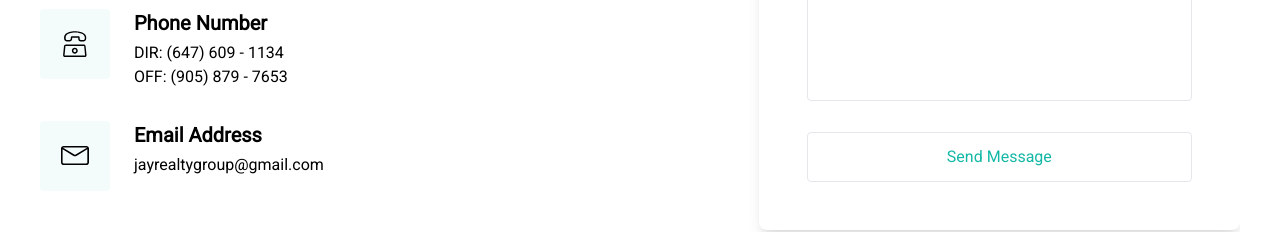
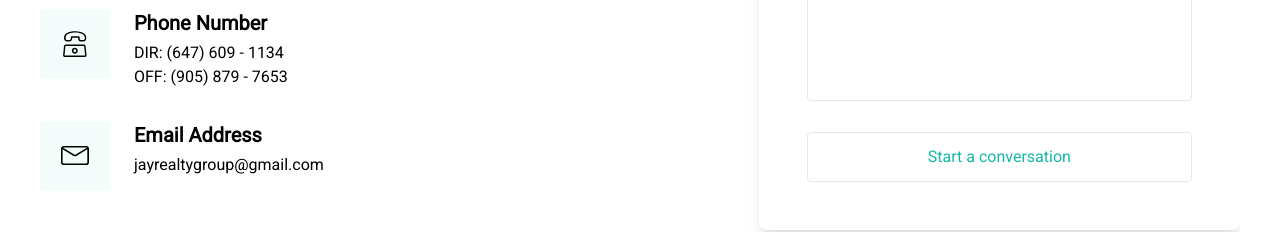
Before and after one commit to abrarmurad416/jayrealestate, a React (Create React App) app: page / in a window 1280 px wide. Shown: the part 2380-2612 px from the top of the page. Built offline with nearby package versions, Linux system fonts and the light colour scheme.

Commit message:
message changed

```diff
--- a/src/components/Contact/Contact.js
+++ b/src/components/Contact/Contact.js
@@ -129,7 +129,7 @@ const Contact = () => {
                                             type="submit"
                                             class="bg-primary border-primary w-full rounded border p-3 text-teal-500 transition hover:bg-opacity-90 hover:bg-teal-500 hover:text-white"
                                         >
-                                            Send Message
+                                            Start a conversation
                                         </button>
                                     </div>
                                 </form>
```
